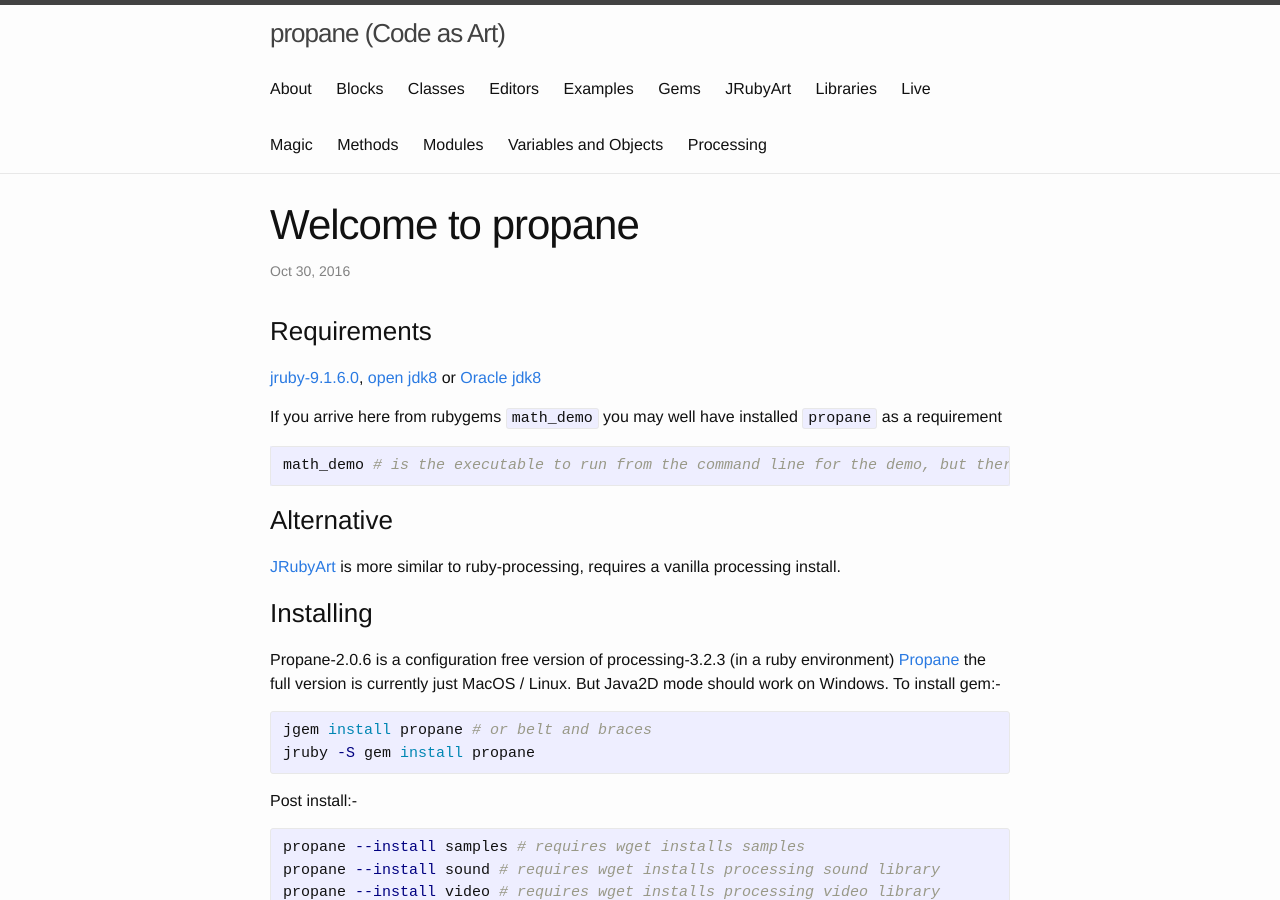
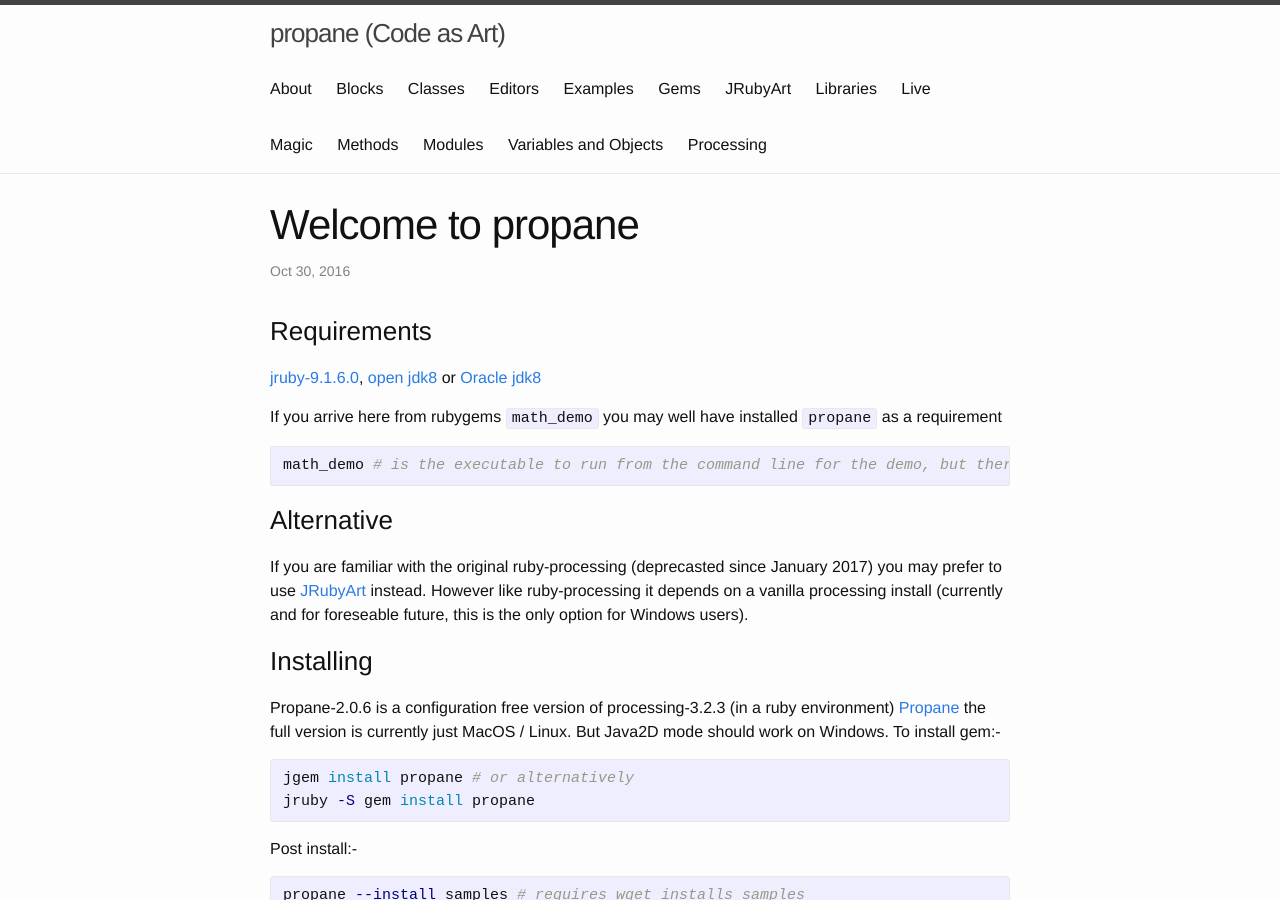
Before and after one commit to ruby-processing/propane, a Jekyll site: the page built from _posts/2016-10-30-welcome-to-propane.md, in a window 1280 px wide and 900 px high. Built offline with Jekyll 4.4.1, drawn with Linux system fonts in a browser that asks for light colours.

Commit message:
ruby-processing is deprecated

```diff
--- a/_posts/2016-10-30-welcome-to-propane.md
+++ b/_posts/2016-10-30-welcome-to-propane.md
@@ -16,14 +16,14 @@
 
 ### Alternative ###
 
-[JRubyArt][JRubyArt] is more similar to ruby-processing, requires a vanilla processing install.
+If you are familiar with the original ruby-processing (deprecasted since January 2017) you may prefer to use [JRubyArt][JRubyArt] instead.  However like ruby-processing it depends on a vanilla processing install (currently and for foreseable future, this is the only option for Windows users).
 
 ### Installing ###
 
 Propane-2.0.6 is a configuration free version of processing-3.2.3 (in a ruby environment) [Propane][propane] the full version is currently just MacOS / Linux. But Java2D mode should work on Windows.
 To install gem:-
 {% highlight bash %}
-jgem install propane # or belt and braces
+jgem install propane # or alternatively
 jruby -S gem install propane
 {% endhighlight %}
 Post install:-
```
